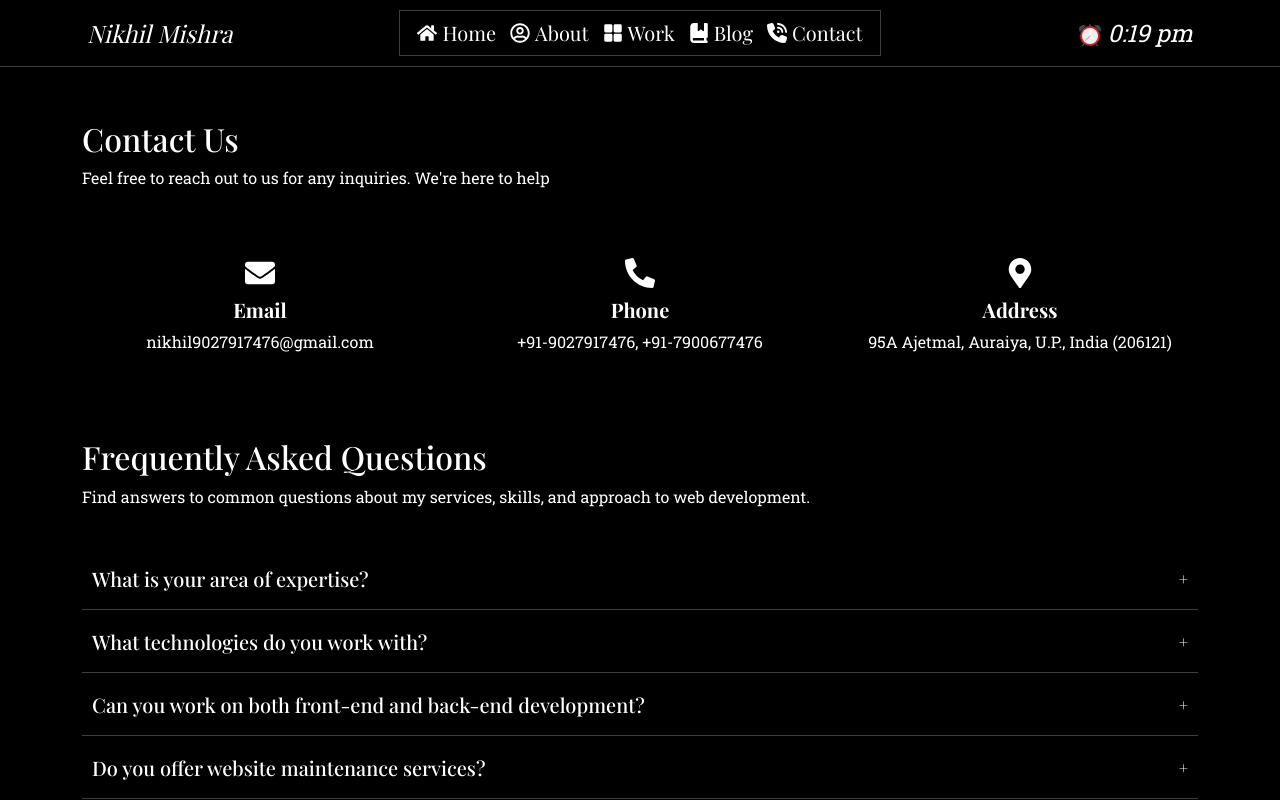
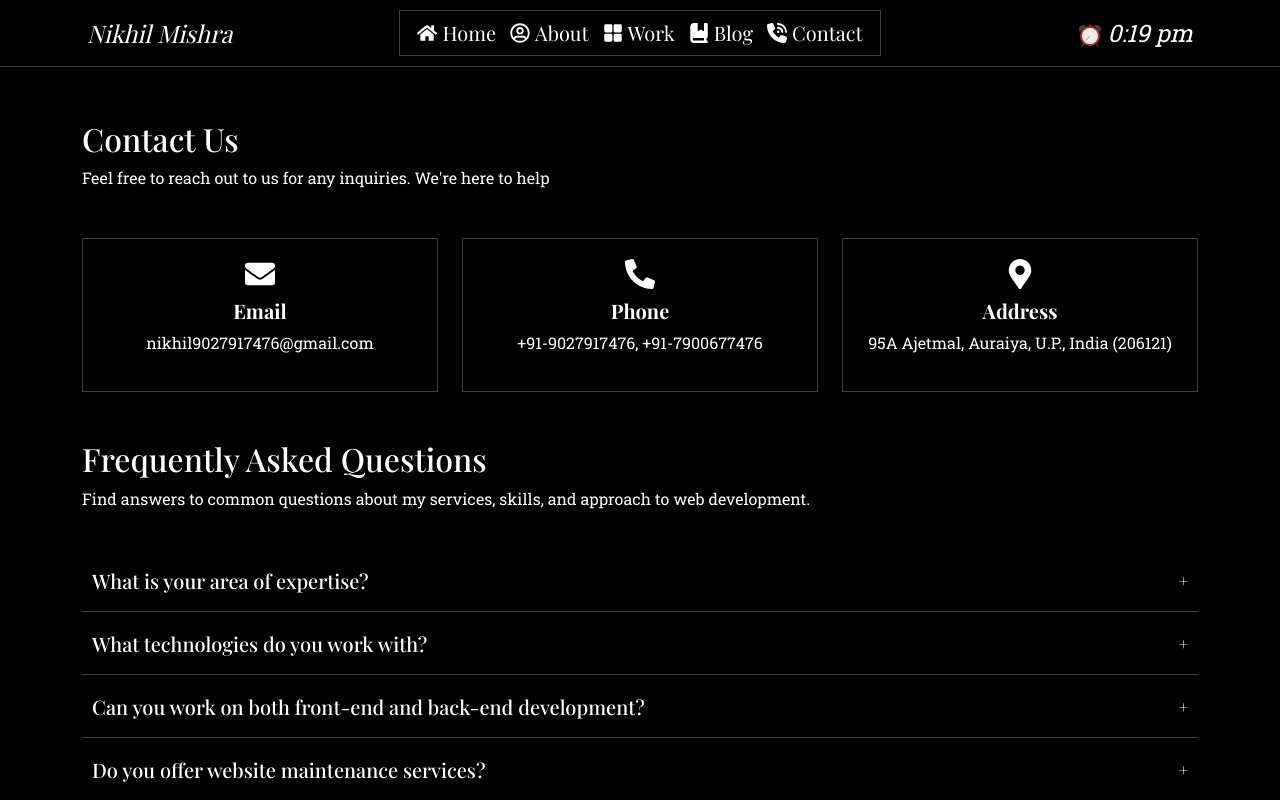
Before and after one commit to nikhil7476/nikhil-mishra-card, a Next.js app: page /contact in a window 1280 px wide. Shown: the top 800 px of the page. Built offline with nearby package versions, Linux system fonts and the light colour scheme; a web font is replaced by a local one.

Commit message:
modified:   src/styles/Contact.module.css

```diff
--- a/src/styles/Contact.module.css
+++ b/src/styles/Contact.module.css
@@ -39,6 +39,8 @@
 .contactInfo {
   text-align: center;
   padding: 20px;
+  border: 1px solid #3f3f3f;
+  box-shadow: inset 0 0 #0000;
 }
 
 .contactInfo h5 {
```
